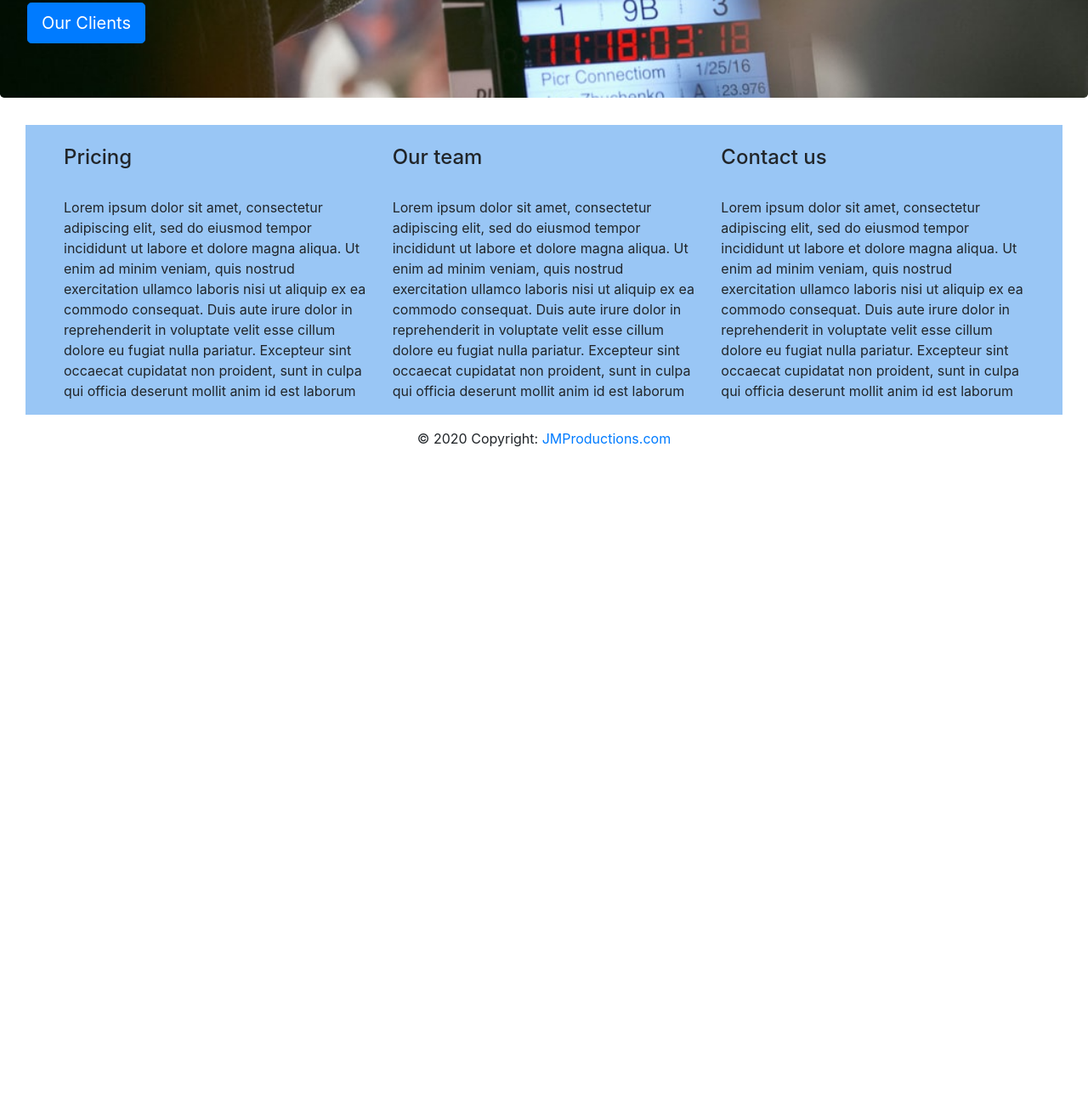
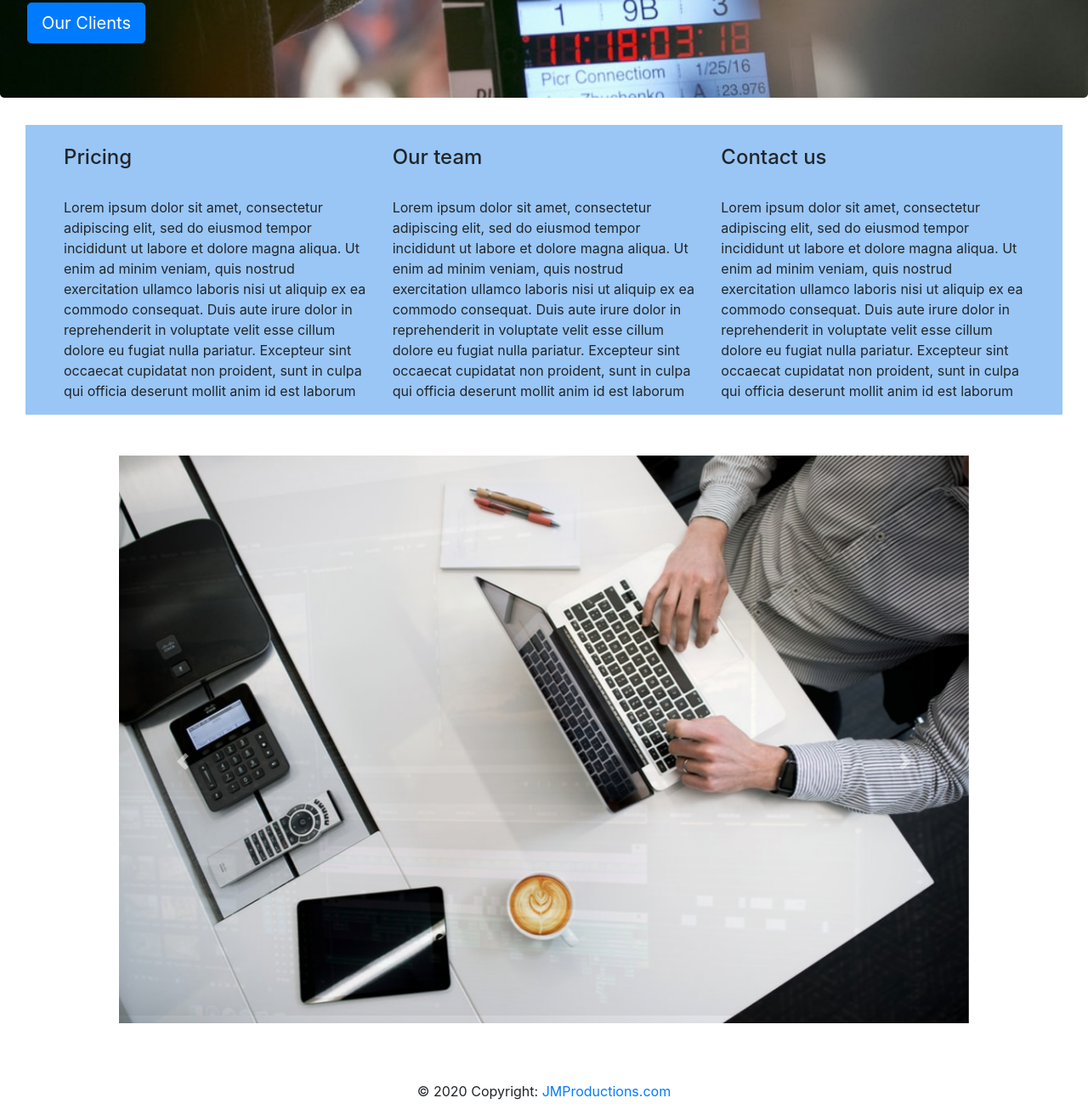
Before and after one commit to JasperMesman/individual_site, a plain HTML site: page index.html in a window 1280 px wide. Shown: the part 371-1683 px from the top of the page at 85% size. Before the commit the page ends 915 px from the top, so only its background shows below. Drawn offline with Linux system fonts and the light colour scheme.

Commit message:
Added sem. tags, responsive grid, adv. bootstrap

```diff
--- a/css/styles.css
+++ b/css/styles.css
@@ -41,3 +41,9 @@
 .about-content {
 	margin: auto
 }
+
+.carousel {
+  width: 1000px;
+  height:720px;
+  margin: auto;
+  }
--- a/index.html
+++ b/index.html
@@ -60,10 +60,10 @@
 	   </header>
 
 
-
+	  <main>
 	  <div class="my-about">
 			 <div class="row my-about">
-				<div class="col-4 about-content" >
+				<div class="col-sm-6 col-md-4 col-lg-4" >
 					<br>
 					<h4> Pricing</h4><br>
 				 	<p> Lorem ipsum dolor sit amet, consectetur adipiscing elit, sed do eiusmod tempor incididunt ut labore et dolore magna aliqua. Ut enim ad minim veniam, quis nostrud exercitation ullamco laboris nisi ut aliquip ex ea commodo consequat. Duis aute irure dolor in reprehenderit in voluptate velit esse cillum dolore eu fugiat nulla pariatur. Excepteur sint occaecat cupidatat non proident, sunt in culpa qui officia deserunt mollit anim id est laborum </p>
@@ -71,16 +71,48 @@
 				 </div>
 
 
-				<div class="col-4">
+				<div class="col-sm-6 col-md-4 col-lg-4">
 					<br>
 				 <h4> Our team </h4><br>
 				 	<p> Lorem ipsum dolor sit amet, consectetur adipiscing elit, sed do eiusmod tempor incididunt ut labore et dolore magna aliqua. Ut enim ad minim veniam, quis nostrud exercitation ullamco laboris nisi ut aliquip ex ea commodo consequat. Duis aute irure dolor in reprehenderit in voluptate velit esse cillum dolore eu fugiat nulla pariatur. Excepteur sint occaecat cupidatat non proident, sunt in culpa qui officia deserunt mollit anim id est laborum </p></div>
-				<div class="col-4">
+				<div class="col-sm-6 col-md-4 col-lg-4">
 					<br>
 				 <h4> Contact us </h4><br>
 				 	<p> Lorem ipsum dolor sit amet, consectetur adipiscing elit, sed do eiusmod tempor incididunt ut labore et dolore magna aliqua. Ut enim ad minim veniam, quis nostrud exercitation ullamco laboris nisi ut aliquip ex ea commodo consequat. Duis aute irure dolor in reprehenderit in voluptate velit esse cillum dolore eu fugiat nulla pariatur. Excepteur sint occaecat cupidatat non proident, sunt in culpa qui officia deserunt mollit anim id est laborum </p></div>
 		</div>
 	</div>
+	  </main>
+
+	  <br>
+	  <br>
+
+	  <section>
+
+
+    <div id="carousel" class="carousel slide carousel-fade" data-ride="carousel">
+  <div class="carousel-inner">
+    <div class="carousel-item active">
+      <img src="images/hp2.jpg" class="d-block w-100" alt="...">
+    </div>
+    <div class="carousel-item">
+      <img src="images/hp3.jpg" class="d-block w-100" alt="...">
+    </div>
+    <div class="carousel-item">
+      <img src="images/hp4.jpg" class="d-block w-100" alt="...">
+    </div>
+
+  </div>
+  <a class="carousel-control-prev" href="#carousel" role="button" data-slide="prev">
+    <span class="carousel-control-prev-icon" aria-hidden="true"></span>
+    <span class="sr-only">Previous</span>
+  </a>
+  <a class="carousel-control-next" href="#carousel" role="button" data-slide="next">
+    <span class="carousel-control-next-icon" aria-hidden="true"></span>
+    <span class="sr-only">Next</span>
+  </a>
+</div>
+
+	  </section>
 
 	 <!-- Footer -->
 <footer class="page-footer font-small blue">
```
Also changed, not shown: clients.html (+6 -4 lines).
